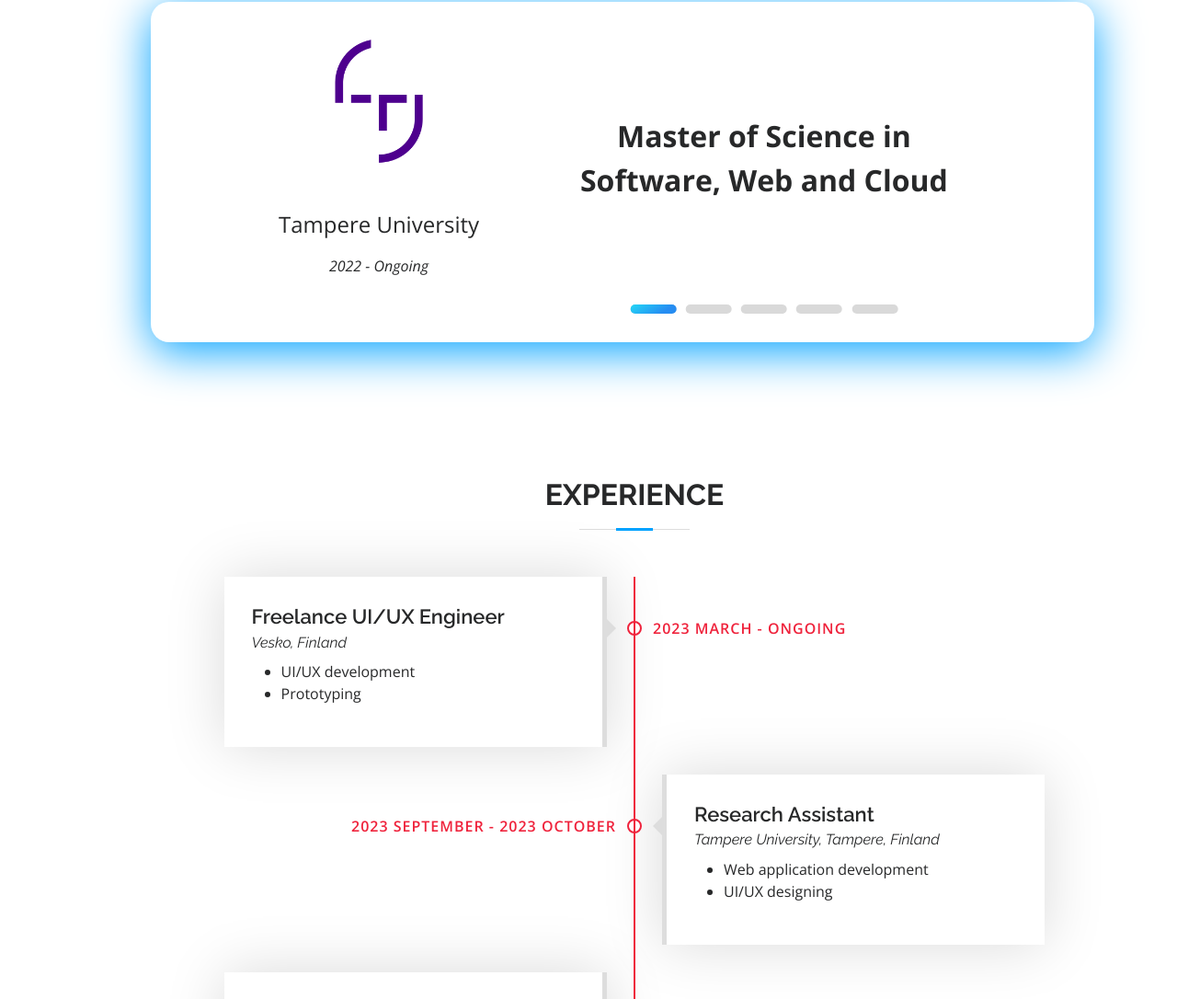
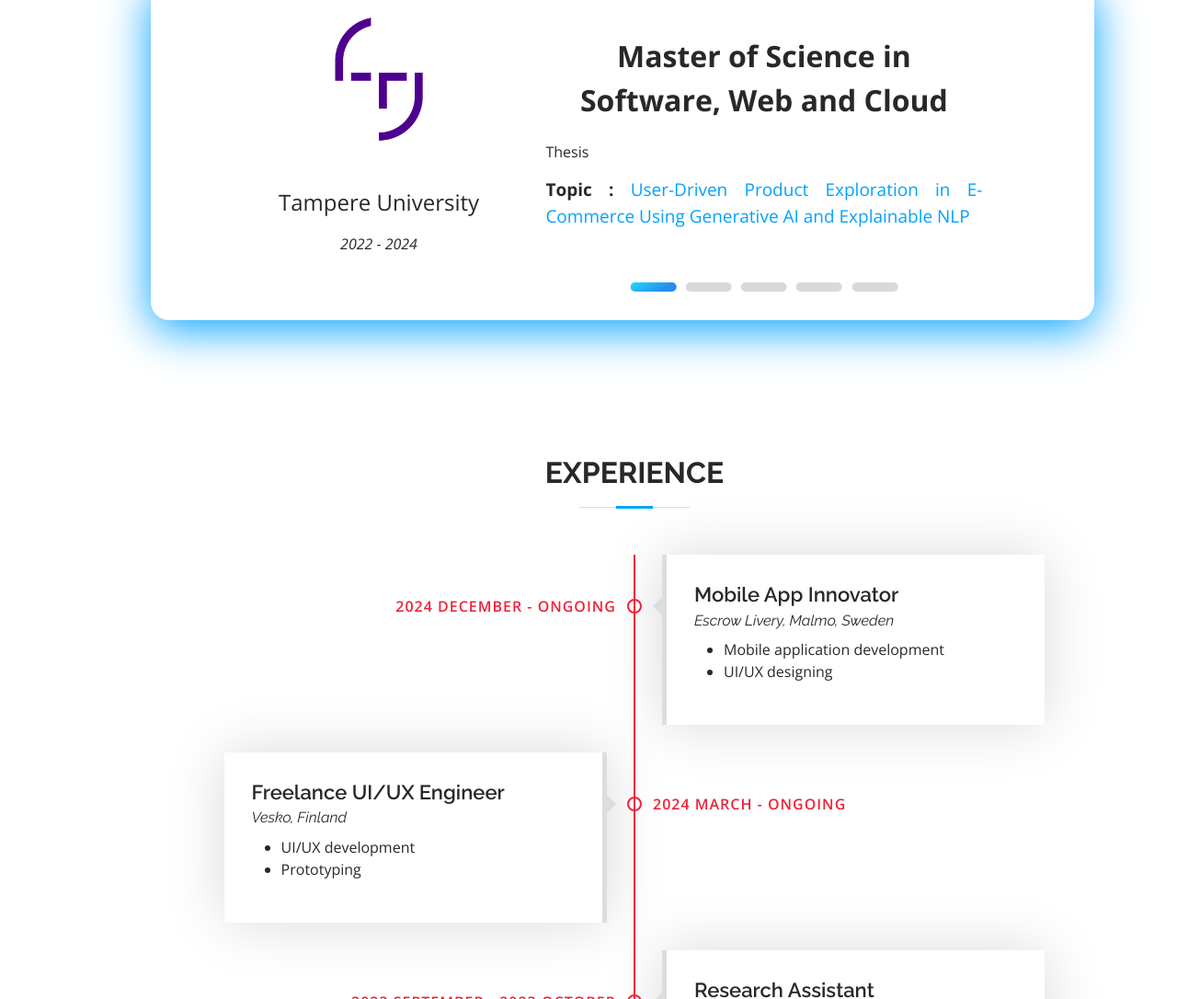
Before and after one commit to thishantj/thishantj.github.io, a plain HTML site: page index.html in a window 1280 px wide. Shown: the part 2002-3088 px from the top of the page at 92% size. Drawn offline with nearby package versions, Linux system fonts and the light colour scheme.

Commit message:
Update index.html

```diff
--- a/index.html
+++ b/index.html
@@ -97,7 +97,7 @@
                             </div>
                             <div class="col-lg-6">
                                 <ul>
-                                    <li><i class="bi bi-chevron-right"></i> <strong>Degree:</strong> <span>MSc in Software, Web and Cloud (reading)</span></li>
+                                    <li><i class="bi bi-chevron-right"></i> <strong>Degree:</strong> <span>MSc in Software, Web and Cloud</span></li>
                                     <li><i class="bi bi-chevron-right"></i> <strong>Freelance:</strong> <span>Available</span></li>
                                 </ul>
                             </div>
@@ -133,14 +133,14 @@
                         </div>
 
                         <div class="progress">
-                            <span class="skill">Java <i class="val">90%</i></span>
+                            <span class="skill">Flutter <i class="val">90%</i></span>
                             <div class="progress-bar-wrap">
                                 <div class="progress-bar" role="progressbar" aria-valuenow="90" aria-valuemin="0" aria-valuemax="100"></div>
                             </div>
                         </div>
 
                         <div class="progress">
-                            <span class="skill">Flutter <i class="val">90%</i></span>
+                            <span class="skill">Java <i class="val">90%</i></span>
                             <div class="progress-bar-wrap">
                                 <div class="progress-bar" role="progressbar" aria-valuenow="90" aria-valuemin="0" aria-valuemax="100"></div>
                             </div>
@@ -196,6 +196,13 @@
                             <span class="skill">JavaScript <i class="val">75%</i></span>
                             <div class="progress-bar-wrap">
                                 <div class="progress-bar" role="progressbar" aria-valuenow="75" aria-valuemin="0" aria-valuemax="100"></div>
+                            </div>
+                        </div>
+
+                        <div class="progress">
+                            <span class="skill">C#/.Net <i class="val">75%</i></span>
+                            <div class="progress-bar-wrap">
+                                <div class="progress-bar" role="progressbar" aria-valuenow="70" aria-valuemin="0" aria-valuemax="100"></div>
                             </div>
                         </div>
 
@@ -257,16 +264,16 @@
                             <label for="edu-imgTap" class="edu-img">
                                 <img class="edu-img-1" src="assets/img/tuni.png">
                                 <span class="edu-uni-1">Tampere University</span>
-                                <p class="edu-date-1">2022 - Ongoing</p>
+                                <p class="edu-date-1">2022 - 2024</p>
                             </label>
                         <div class="edu-content edu-content-1">
                             <div class="edu-title">
                                 Master of Science in Software, Web and Cloud
                             </div>
-                            <!-- <span>26 December 2017</span>
-                            <div class="text">
-                                Lorem ipsum dolor sit amet, consectetur adipisicing elit. Explicabo animi atque aliquid pariatur voluptatem numquam, quisquam. Neque est voluptates doloribus!
-                            </div> -->
+                            <span>Thesis</span>
+                            <div class="edu-text">
+                                <b>Topic	    :</b>	<a href="https://urn.fi/URN:NBN:fi:tuni-2024111110090" target="_blank" rel="noopener noreferrer">User-Driven Product Exploration in E-Commerce Using Generative AI and Explainable NLP</a>
+                            </div>
                         </div>
                         </div>
                         <div class="edu-inner-part">
@@ -338,9 +345,20 @@
 
                 </div>
                 <div class="timeline"  id="expr">
+                    <div class="timeline-item right wow slideInRight" data-wow-delay="0.1s " data-aos="fade-right">
+                        <div class="timeline-text">
+                            <div class="timeline-date" id="timeline-date">2024 December - Ongoing</div>
+                            <h2>Mobile App Innovator</h2>
+                            <h4>Escrow Livery, Malmo, Sweden</h4>
+                            <ul>
+                                <li>Mobile application development</li>
+                                <li>UI/UX designing</li>
+                            </ul>
+                        </div>
+                    </div>
                     <div class="timeline-item left wow slideInLeft" data-wow-delay="0.1s " data-aos="fade-left">
                         <div class="timeline-text">
-                            <div class="timeline-date" id="timeline-date">2023 March - Ongoing</div>
+                            <div class="timeline-date" id="timeline-date">2024 March - Ongoing</div>
                             <h2>Freelance UI/UX Engineer</h2>
                             <h4>Vesko, Finland</h4>
                             <ul>
```
